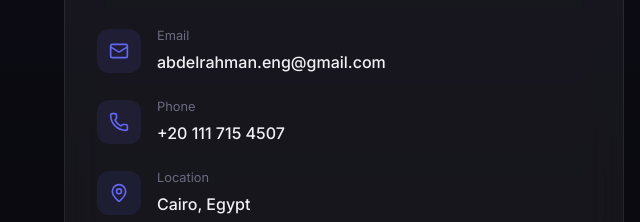
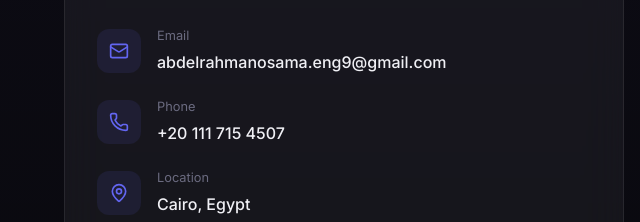
Before and after one commit to AbdoOsama234/portfolio, a plain HTML site: page index.html in a window 1280 px wide. Shown: the part 6638-6860 px from the top of the page, 0-640 px from the left. Drawn offline with nearby package versions, Linux system fonts and the light colour scheme.

Commit message:
Update portfolio

```diff
--- a/index.html
+++ b/index.html
@@ -106,7 +106,7 @@
                 <circle cx="4" cy="4" r="2" />
               </svg>
             </a>
-            <a href="mailto:[EMAIL_ADDRESS]" class="social-link" aria-label="Email">
+            <a href="mailto:abdelrahmanosama.eng9@gmail.com" class="social-link" aria-label="Email">
               <i data-lucide="mail" style="width:20px;height:20px"></i>
             </a>
             <a href="tel:+201117154507" class="social-link" aria-label="Phone">
@@ -269,7 +269,7 @@
                 <div>
                   <p class="contact-detail-label">Email</p>
                   <p class="contact-detail-value">
-                    <a href="mailto:bodyosama390@gmail.com">abdelrahman.eng@gmail.com</a>
+                    <a href="mailto:abdelrahmanosama.eng9@gmail.com ">abdelrahmanosama.eng9@gmail.com</a>
                   </p>
                 </div>
               </div>
@@ -314,7 +314,7 @@
                   <circle cx="4" cy="4" r="2" />
                 </svg>
               </a>
-              <a href="mailto:abdelrahman@email.com" class="social-link" aria-label="Email">
+              <a href="mailto:abdelrahmanosama.eng9@gmail.com " class="social-link" aria-label="Email">
                 <i data-lucide="mail" style="width:20px;height:20px"></i>
               </a>
             </div>
@@ -364,7 +364,7 @@
         <a href="https://github.com/AbdoOsama234" target="_blank" rel="noopener" class="footer-link">GitHub</a>
         <a href="https://www.linkedin.com/in/abdelrahman-osama-027646272" target="_blank" rel="noopener"
           class="footer-link">LinkedIn</a>
-        <a href="mailto:bodyosama390@gmail.com" class="footer-link">Email</a>
+        <a href="mailto:abdelrahmanosama.eng9@gmail.com " class="footer-link">Email</a>
       </div>
     </div>
   </footer>
```
